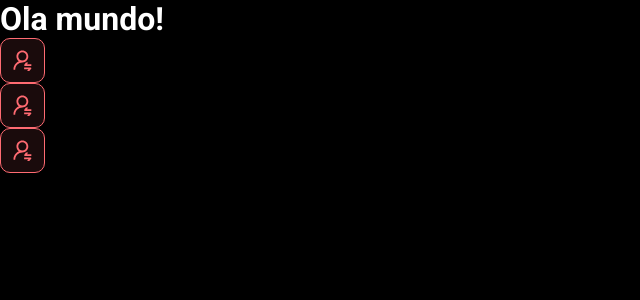
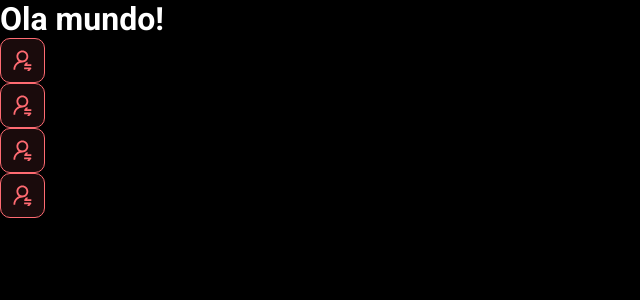
Before and after one commit to Picazzio/dsmeta, a React (Vite) app in the folder frontend/: page / in a window 1280 px wide. Shown: the top 300 px of the page, without its empty margins (0-640 px from the left). Built offline with nearby package versions, Linux system fonts and the light colour scheme.

Commit message:
First Component

```diff
--- a/frontend/src/App.tsx
+++ b/frontend/src/App.tsx
@@ -7,6 +7,7 @@ function App() {
     <NotificationButton />
     <NotificationButton />
     <NotificationButton />
+    <NotificationButton />
     </>
   )
 }
```
